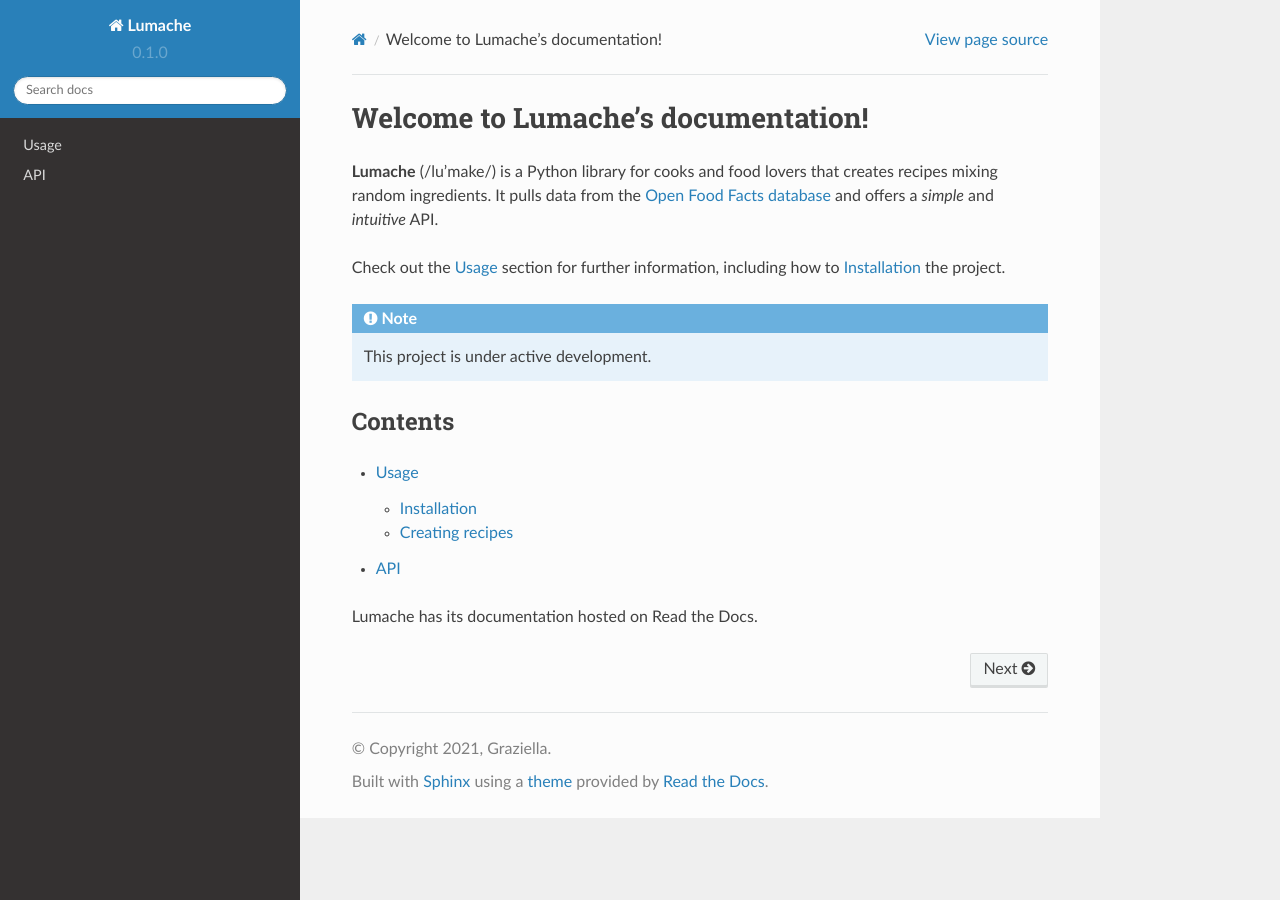
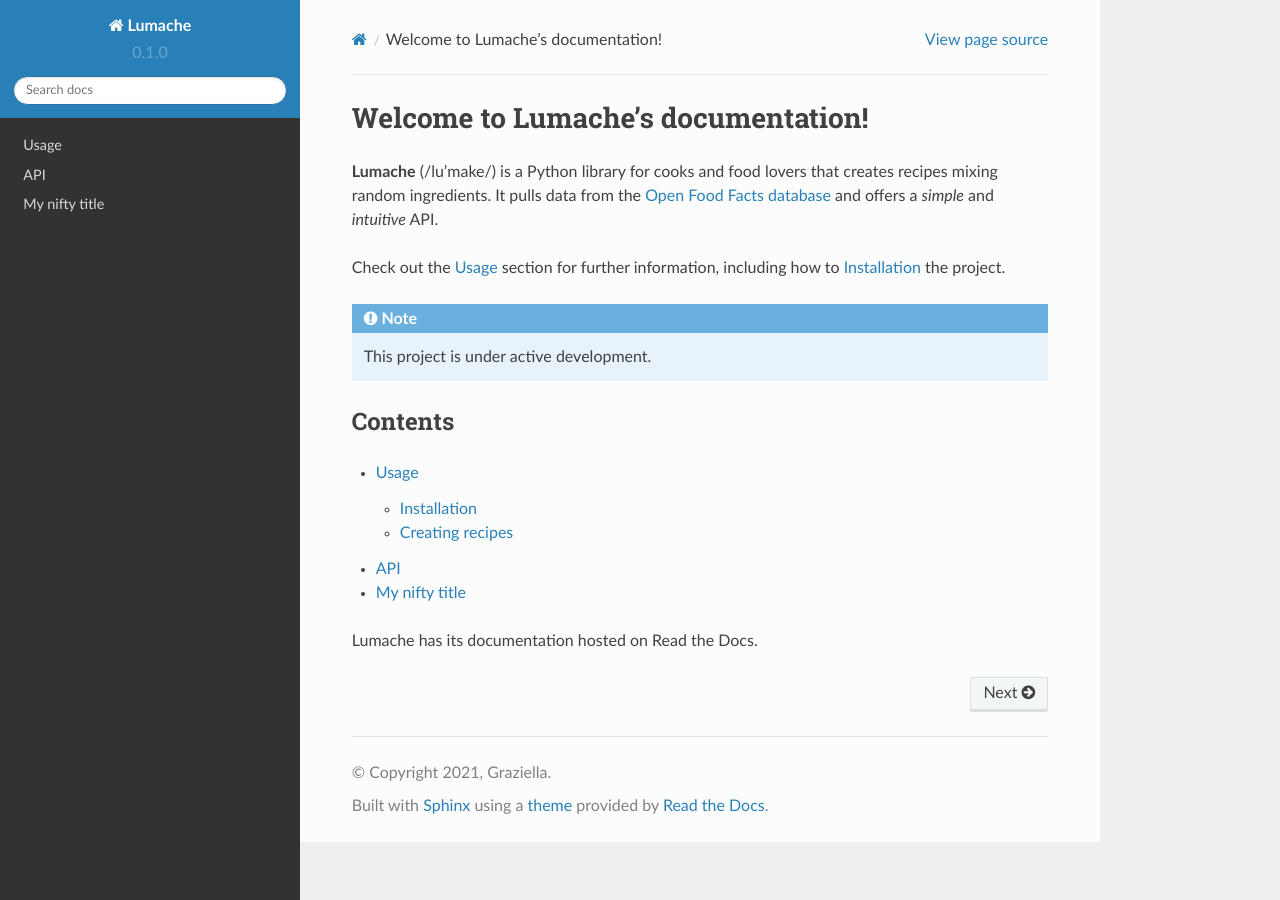
Before and after one commit to dobrev/readthedocs, a Sphinx documentation site: the page built from docs/source/index.rst, in a window 1280 px wide. Built offline with Sphinx 7.4.7 and the Read the Docs theme 2.0.0, drawn with Linux system fonts in a browser that asks for light colours.

Commit message:
Add Markdown

```diff
--- a/docs/source/conf.py
+++ b/docs/source/conf.py
@@ -17,6 +17,7 @@
     'sphinx.ext.autodoc',
     'sphinx.ext.autosummary',
     'sphinx.ext.intersphinx',
+    'myst_parser',
 ]
 
 intersphinx_mapping = {
--- a/docs/source/index.rst
+++ b/docs/source/index.rst
@@ -20,5 +20,6 @@
 
    usage
    api
+   myfile.md
 
 Lumache has its documentation hosted on Read the Docs.
--- /dev/null
+++ b/docs/source/myfile.md
@@ -0,0 +1,3 @@
+# My nifty title
+
+Some **text**!
```
